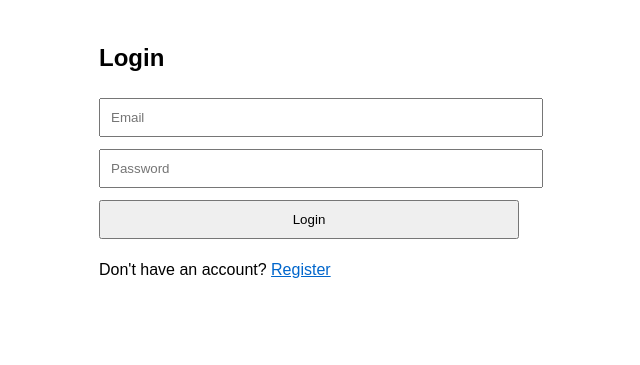
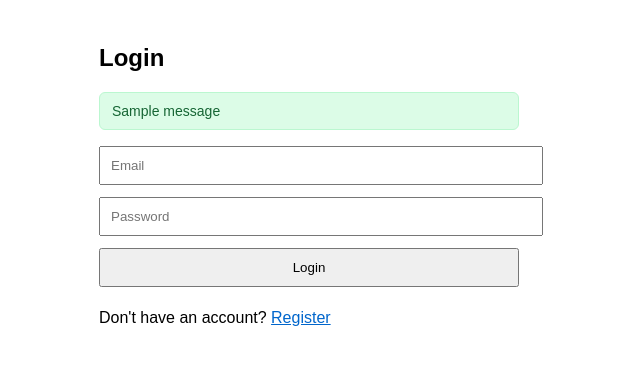
Before and after one commit to paladuguganeshnaidu/Torii-project, a Flask app: page /auth/login in a window 1280 px wide. Shown: the top 365 px of the page, without its empty margins (331-971 px from the left). Run offline with Flask 3, Linux system fonts and the light colour scheme; one stand-in notice (Sample message) is shown; some libraries are stand-ins or nearby versions.

Commit message:
feat(auth): show flash messages on login page for invalid credentials and other notices

```diff
--- a/Backend/templates/login.html
+++ b/Backend/templates/login.html
@@ -3,10 +3,30 @@
 <head>
   <meta charset="utf-8" />
   <title>Login</title>
-  <style> body{font-family:Arial;padding:24px;max-width:420px;margin:auto} input,button{width:100%;padding:10px;margin:6px 0} a{color:#06c} </style>
+  <style>
+    body{font-family:Arial;padding:24px;max-width:420px;margin:auto}
+    input,button{width:100%;padding:10px;margin:6px 0}
+    a{color:#06c}
+    .flashes{margin:10px 0}
+    .flash{padding:10px 12px;border-radius:6px;margin:8px 0;font-size:14px}
+    .flash.error{background:#fee2e2;color:#991b1b;border:1px solid #fecaca}
+    .flash.success{background:#dcfce7;color:#166534;border:1px solid #bbf7d0}
+    .flash.info{background:#e0f2fe;color:#075985;border:1px solid #bae6fd}
+  </style>
 </head>
 <body>
   <h2>Login</h2>
+
+  {% with messages = get_flashed_messages(with_categories=True) %}
+    {% if messages %}
+      <div class="flashes">
+        {% for category, message in messages %}
+          <div class="flash {{ category }}">{{ message }}</div>
+        {% endfor %}
+      </div>
+    {% endif %}
+  {% endwith %}
+
   <form method="post">
     <input name="email" placeholder="Email" type="email" required />
     <input name="password" placeholder="Password" type="password" required />
```
